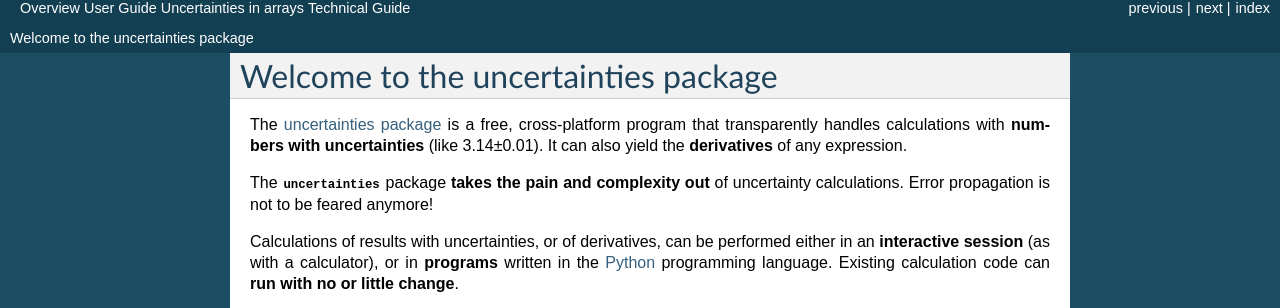
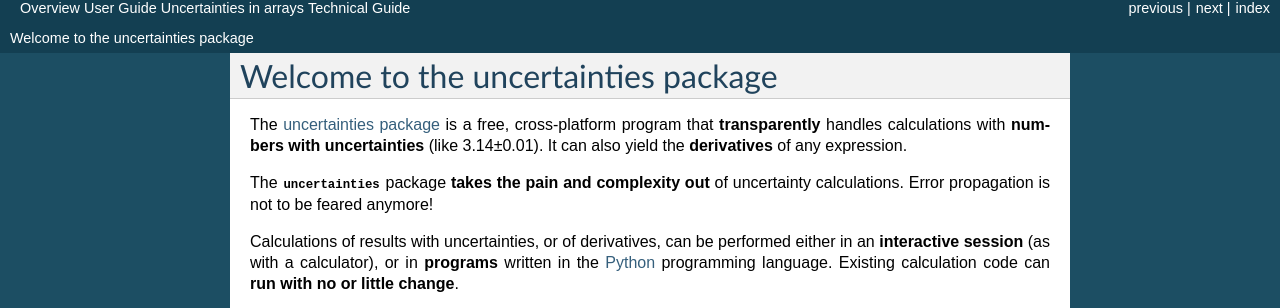
Before and after one commit to lmfit/uncertainties, a Sphinx documentation site: the page built from doc/index.rst, in a window 1280 px wide and 900 px high. Shown: the part 336-644 px from the top of the window. Built offline with Sphinx 7.4.7, drawn with Linux system fonts in a browser that asks for light colours; the version number is read from the project's files by our own code.

Commit message:
Emphasis on important feature added.

```diff
--- a/doc/index.rst
+++ b/doc/index.rst
@@ -8,7 +8,7 @@
 ====================================
 
 The `uncertainties package`_ is a free, cross-platform program that
-transparently handles calculations with **numbers with uncertainties**
+**transparently** handles calculations with **numbers with uncertainties**
 (like 3.14±0.01).  It can also yield the **derivatives** of any
 expression.
 
```
